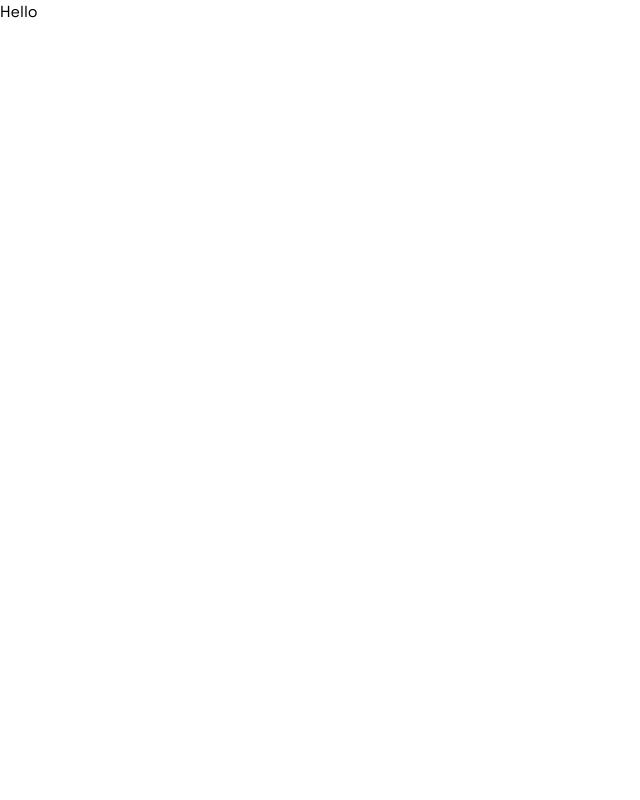
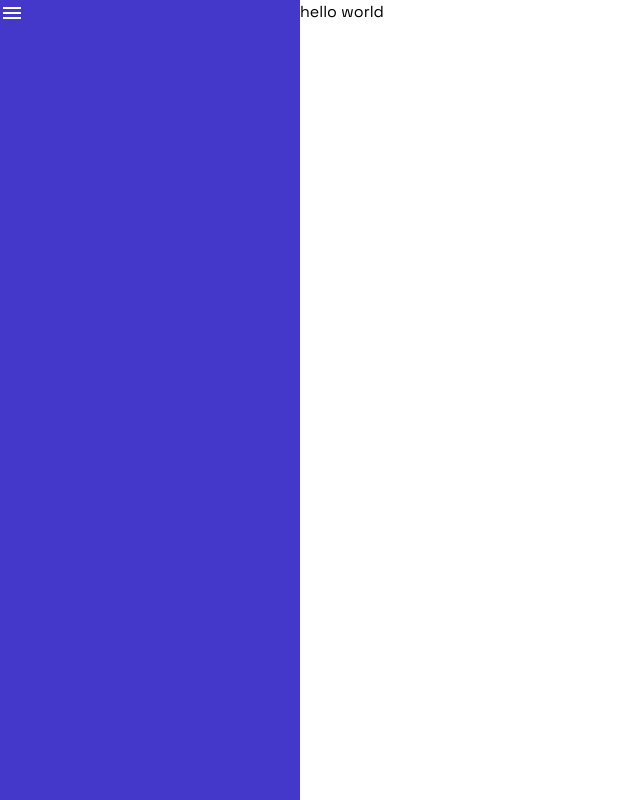
Before and after one commit to Marcos8060/Dashboard, a Next.js app: page / in a window 1280 px wide. Shown: the whole page, without its empty margins (0-640 px from the left). Built offline with nearby package versions, Linux system fonts and the light colour scheme; a web font is replaced by a local one.

Commit message:
added sidebar component

```diff
--- a/package.json
+++ b/package.json
@@ -11,8 +11,10 @@
   "dependencies": {
     "@emotion/react": "^11.11.1",
     "@emotion/styled": "^11.11.0",
+    "@mui/icons-material": "^5.14.3",
     "@mui/material": "^5.14.3",
     "autoprefixer": "10.4.14",
+    "classnames": "^2.3.2",
     "eslint": "8.46.0",
     "eslint-config-next": "13.4.13",
     "next": "13.4.13",
--- /dev/null
+++ b/src/components/Layout.js
@@ -0,0 +1,30 @@
+// components/Layout.tsx
+import classNames from "classnames";
+import React, { useState } from "react";
+import MenuIcon from '@mui/icons-material/Menu';
+const Layout = ({children}) => {
+  const [collapsed, setSidebarCollapsed] = useState(false);
+  return (
+    <div
+      className={classNames({
+        // 👇 use grid layout
+        "grid min-h-screen": true,
+        // 👇 toggle the width of the sidebar depending on the state
+        "grid-cols-sidebar": !collapsed,
+        "grid-cols-sidebar-collapsed": collapsed,
+        // 👇 transition animation classes
+        "transition-[grid-template-columns] duration-300 ease-in-out": true,
+      })}
+    >
+      {/* sidebar */}
+      <div className="bg-indigo-700 text-white">
+        <button onClick={() => setSidebarCollapsed((prev) => !prev)}>
+          <MenuIcon className="w-10 h-10" />
+        </button>
+      </div>
+      {/* content */}
+      <div className=""> {children}</div>
+    </div>
+  );
+};
+export default Layout;
--- a/src/components/MainSection.js
+++ /dev/null
@@ -1,9 +0,0 @@
-import React from 'react'
-
-const MainSection = () => {
-  return (
-    <div>MainSection</div>
-  )
-}
-
-export default MainSection
--- a/src/components/Navbar.js
+++ /dev/null
@@ -1,9 +0,0 @@
-import React from 'react'
-
-const Navbar = () => {
-  return (
-    <div>Navbar</div>
-  )
-}
-
-export default Navbar
--- a/src/components/Sidebar.js
+++ /dev/null
@@ -1,9 +0,0 @@
-import React from 'react'
-
-const Sidebar = () => {
-  return (
-    <div>Sidebar</div>
-  )
-}
-
-export default Sidebar
--- a/src/pages/_app.js
+++ b/src/pages/_app.js
@@ -1,5 +1,13 @@
-import '@/styles/globals.css'
+import Layout from "@/components/Layout";
+import "@/styles/globals.css";
+
 
 export default function App({ Component, pageProps }) {
-  return <Component {...pageProps} />
+  return (
+    <>
+      <Layout>
+        <Component {...pageProps} />
+      </Layout>
+    </>
+  );
 }
--- a/src/pages/index.js
+++ b/src/pages/index.js
@@ -2,7 +2,7 @@
 export default function Home() {
   return (
     <>
-    Hello
+    hello world
     </>
   )
 }
--- a/tailwind.config.js
+++ b/tailwind.config.js
@@ -7,10 +7,9 @@ module.exports = {
   ],
   theme: {
     extend: {
-      backgroundImage: {
-        'gradient-radial': 'radial-gradient(var(--tw-gradient-stops))',
-        'gradient-conic':
-          'conic-gradient(from 180deg at 50% 50%, var(--tw-gradient-stops))',
+      gridTemplateColumns: {
+        sidebar: "300px auto", //for sidebar layout
+        "sidebar-collapsed": "64px auto", //for collapsed sidebar layout
       },
     },
   },
```
Also changed, not shown: 1 other file (tests, documents, lock files or other folders).
